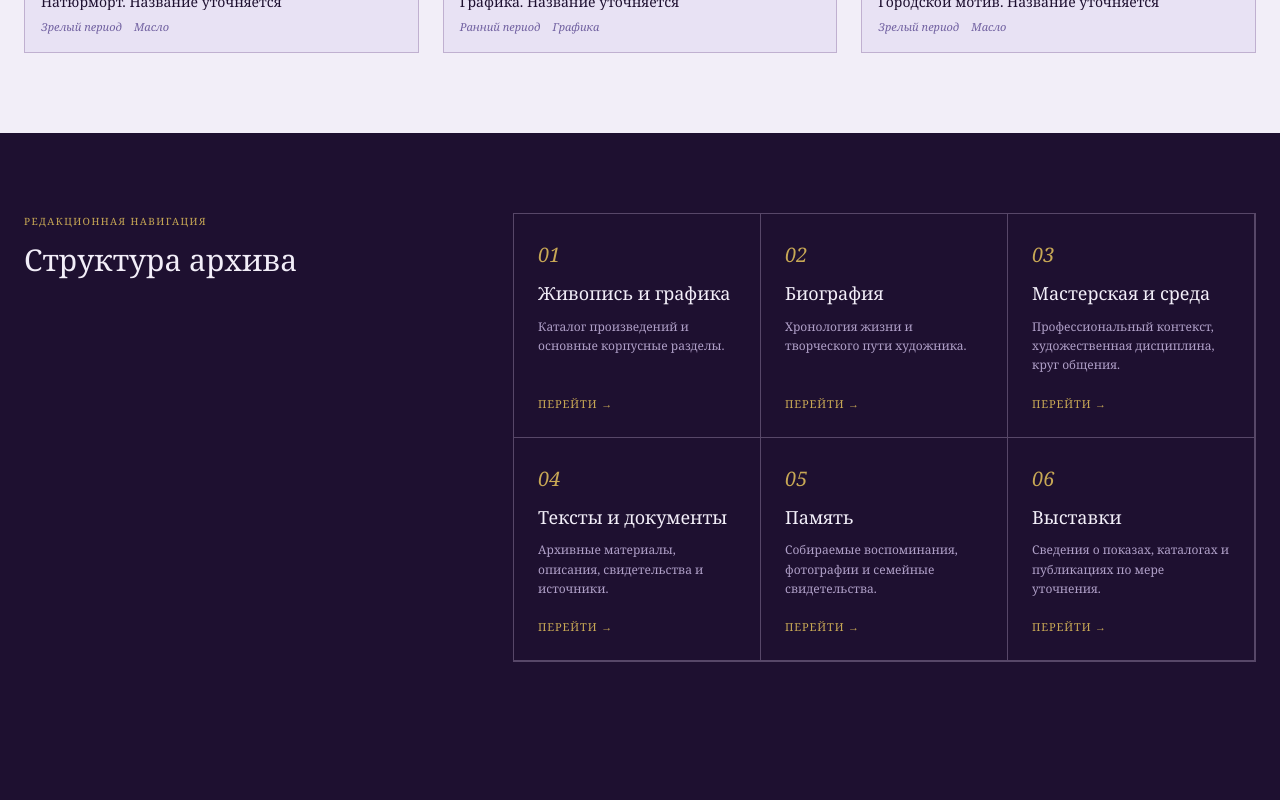
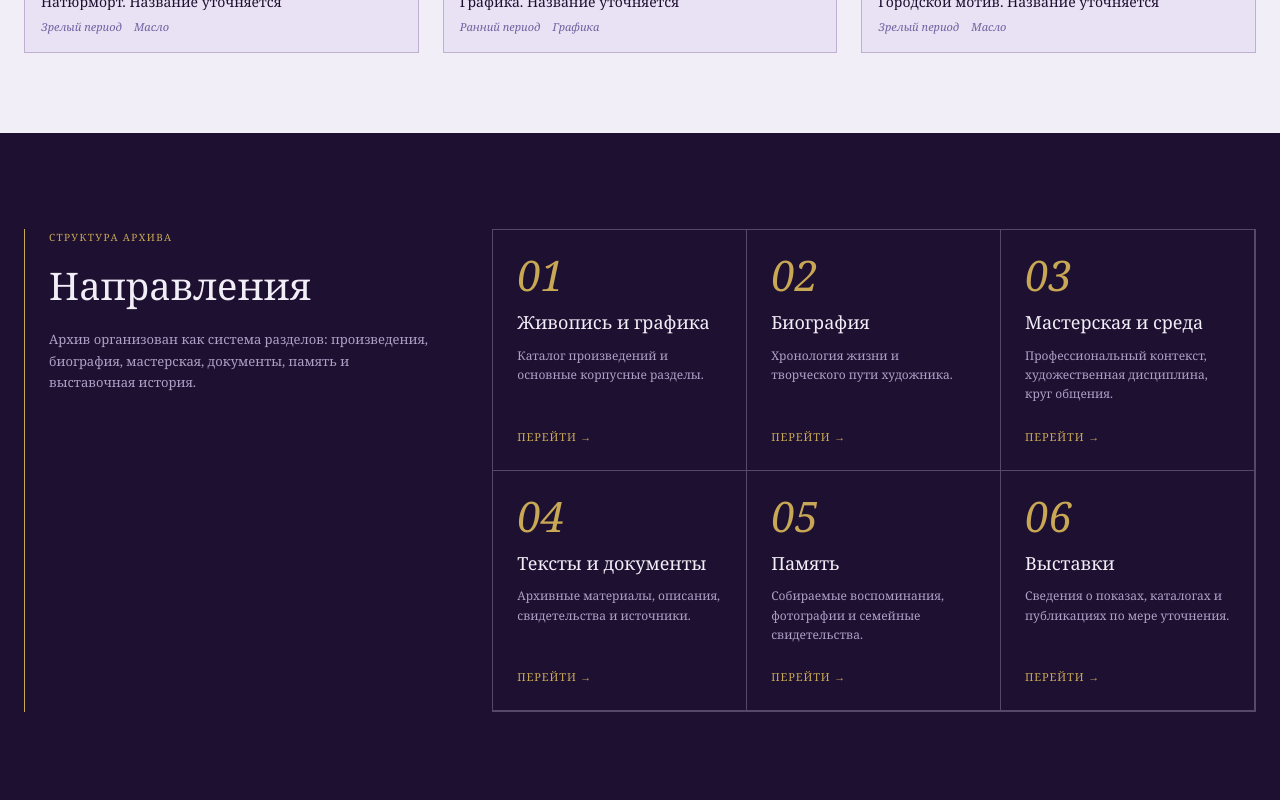
Before and after one commit to odmal88/LA_Ovchinnikov, a Next.js app: page / in a window 1280 px wide. Shown: the part 1500-2300 px from the top of the page. Built offline with nearby package versions, Linux system fonts and the light colour scheme.

Commit message:
Refine archive structure block

```diff
--- a/components/home/archive-structure.tsx
+++ b/components/home/archive-structure.tsx
@@ -11,23 +11,26 @@ const archiveSections = [
 
 export function ArchiveStructure() {
   return (
-    <section className="bg-deep-violet py-16 md:py-20">
+    <section className="bg-deep-violet py-18 md:py-24">
       <div className="container mx-auto px-4 md:px-6">
-        <div className="grid gap-10 lg:grid-cols-[0.95fr_1.6fr] lg:gap-12">
-          <div>
-            <p className="mb-3 text-[10px] uppercase tracking-[0.14em] text-gold">редакционная навигация</p>
-            <h2 className="font-serif text-[30px] text-background">Структура архива</h2>
+        <div className="grid gap-12 lg:grid-cols-[0.9fr_1.7fr] lg:gap-16">
+          <div className="border-l border-gold pl-5 md:pl-6">
+            <p className="mb-4 text-[10px] uppercase tracking-[0.14em] text-gold">структура архива</p>
+            <h2 className="font-serif text-[32px] leading-tight text-background md:text-[38px]">Направления</h2>
+            <p className="mt-5 max-w-sm text-[13px] leading-[1.65] text-dark-text">
+              Архив организован как система разделов: произведения, биография, мастерская, документы, память и выставочная история.
+            </p>
           </div>
 
-          <div className="grid grid-cols-1 sm:grid-cols-2 lg:grid-cols-3 border border-soft/35">
+          <div className="grid grid-cols-1 border border-soft/35 sm:grid-cols-2 lg:grid-cols-3">
             {archiveSections.map((section) => (
-              <article key={section.number} className="flex min-h-44 flex-col justify-between border-b border-r border-soft/35 p-5 sm:p-6">
+              <article key={section.number} className="flex min-h-48 flex-col justify-between border-b border-r border-soft/35 p-5 sm:p-6">
                 <div>
-                  <p className="mb-3 text-[20px] italic text-gold">{section.number}</p>
+                  <p className="mb-4 text-[34px] italic leading-none text-gold md:text-[42px]">{section.number}</p>
                   <h3 className="mb-3 text-[18px] text-background">{section.title}</h3>
                   <p className="text-[12px] leading-[1.6] text-dark-text">{section.subtitle}</p>
                 </div>
-                <Link href={section.href} className="mt-5 text-[11px] uppercase tracking-[0.08em] text-gold hover:text-background">
+                <Link href={section.href} className="mt-6 text-[11px] uppercase tracking-[0.08em] text-gold hover:text-background">
                   Перейти →
                 </Link>
               </article>
```
